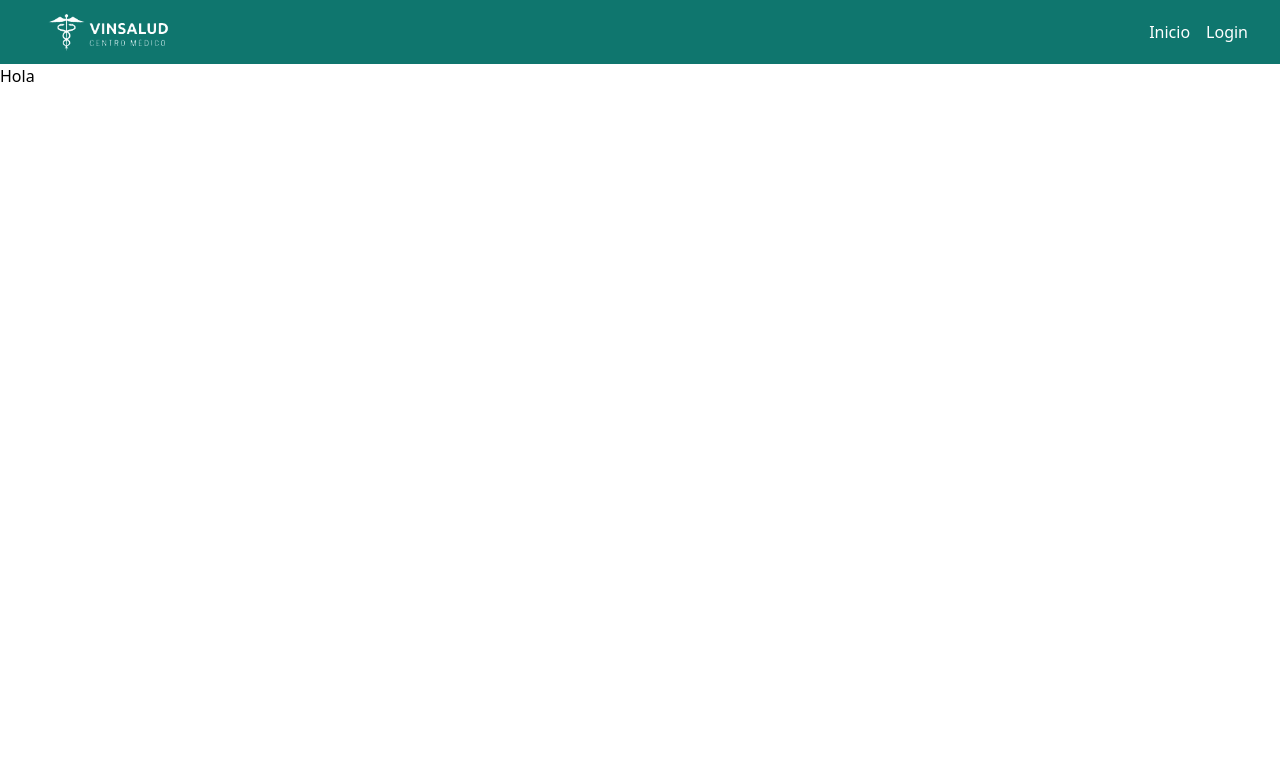
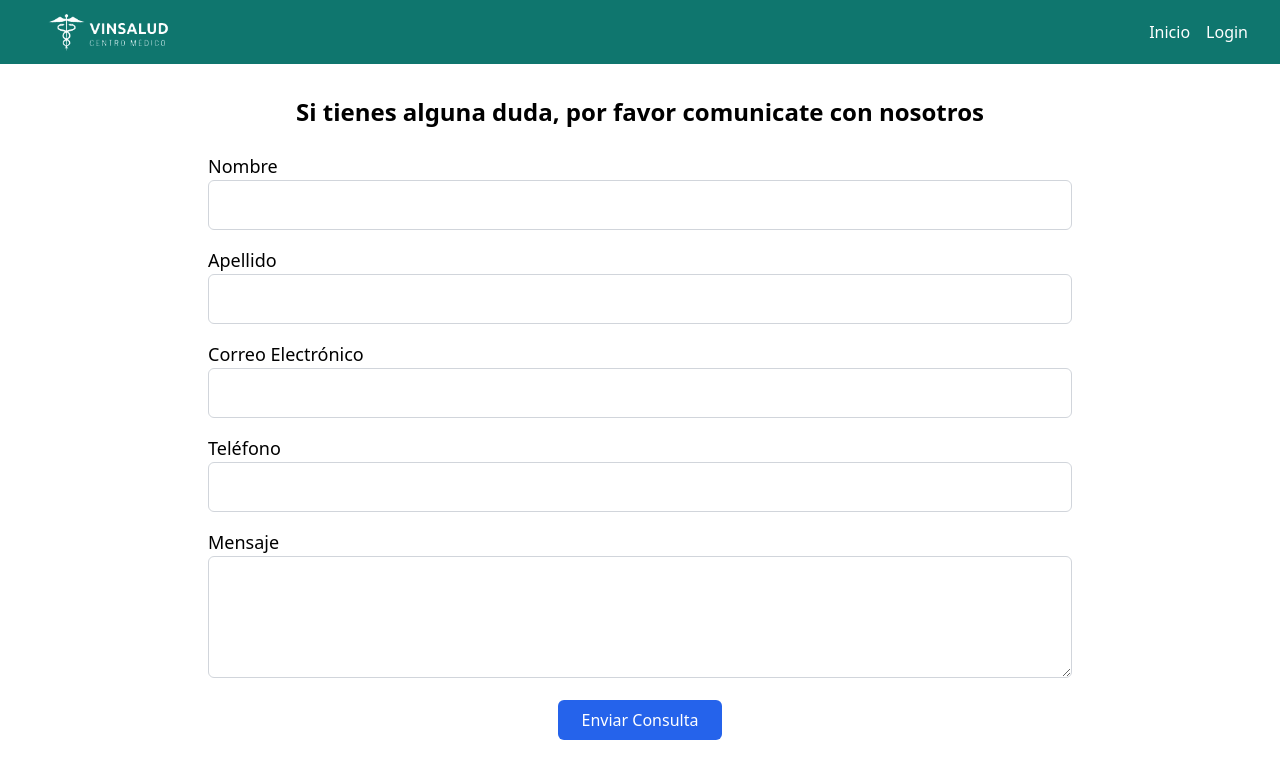
Before and after one commit to alexmillano/VinSalud, a Next.js app in the folder vinsalud/: page /Contacto in a window 1280 px wide. Shown: the top 778 px of the page. Built offline with nearby package versions, Linux system fonts and the light colour scheme.

Commit message:
Creacion de las paginas del paciente
Diseño de la pagina del paciente como contacto y ver turnos

```diff
--- /dev/null
+++ b/package.json
@@ -0,0 +1,5 @@
+{
+  "dependencies": {
+    "react-icons": "^5.3.0"
+  }
+}
--- a/vinsalud/src/app/Contacto/page.jsx
+++ b/vinsalud/src/app/Contacto/page.jsx
@@ -1,8 +1,121 @@
-import Image from "next/image";
-import React from "react";
+"use client";
+
+import React, { useState } from "react";
 
 export default function ContactoPage() {
+  const [formData, setFormData] = useState({
+    nombre: "",
+    apellido: "",
+    correo: "",
+    telefono: "",
+    mensaje: "",
+  });
+  const [enviado, setEnviado] = useState(false);
+
+  const handleChange = (e) => {
+    const { name, value } = e.target;
+    setFormData((prev) => ({
+      ...prev,
+      [name]: value,
+    }));
+  };
+
+  const handleSubmit = (e) => {
+    e.preventDefault();
+
+    if (formData.nombre && formData.apellido && formData.correo && formData.telefono && formData.mensaje) {
+      setEnviado(true);
+    } else {
+      alert("Por favor, completa todos los campos.");
+    }
+  };
+
   return (
-    <h1>Hola</h1>
+    <div className="max-w-4xl mx-auto mt-8 px-4">
+      <h2 className="text-2xl font-bold mb-6 text-center">Si tienes alguna duda, por favor comunicate con nosotros</h2>
+
+      {/* Si el formulario fue enviado, mostramos el mensaje de confirmación */}
+      {enviado ? (
+        <div className="flex flex-col items-center text-green-600">
+          <p className="text-lg font-semibold">¡Tu consulta ha sido enviada!</p>
+        </div>
+      ) : (
+        <form onSubmit={handleSubmit} className="space-y-4">
+          <div>
+            <label htmlFor="nombre" className="block text-lg font-medium">Nombre</label>
+            <input
+              type="text"
+              id="nombre"
+              name="nombre"
+              value={formData.nombre}
+              onChange={handleChange}
+              className="w-full p-3 border border-gray-300 rounded-md"
+              required
+            />
+          </div>
+
+          <div>
+            <label htmlFor="apellido" className="block text-lg font-medium">Apellido</label>
+            <input
+              type="text"
+              id="apellido"
+              name="apellido"
+              value={formData.apellido}
+              onChange={handleChange}
+              className="w-full p-3 border border-gray-300 rounded-md"
+              required
+            />
+          </div>
+
+          <div>
+            <label htmlFor="correo" className="block text-lg font-medium">Correo Electrónico</label>
+            <input
+              type="email"
+              id="correo"
+              name="correo"
+              value={formData.correo}
+              onChange={handleChange}
+              className="w-full p-3 border border-gray-300 rounded-md"
+              required
+            />
+          </div>
+
+          <div>
+            <label htmlFor="telefono" className="block text-lg font-medium">Teléfono</label>
+            <input
+              type="tel"
+              id="telefono"
+              name="telefono"
+              value={formData.telefono}
+              onChange={handleChange}
+              className="w-full p-3 border border-gray-300 rounded-md"
+              required
+            />
+          </div>
+
+          <div>
+            <label htmlFor="mensaje" className="block text-lg font-medium">Mensaje</label>
+            <textarea
+              id="mensaje"
+              name="mensaje"
+              value={formData.mensaje}
+              onChange={handleChange}
+              className="w-full p-3 border border-gray-300 rounded-md"
+              rows="4"
+              required
+            ></textarea>
+          </div>
+
+          <div className="flex justify-center">
+            <button
+              type="submit"
+              className="bg-blue-600 text-white px-6 py-2 rounded-md hover:bg-blue-700"
+            >
+              Enviar Consulta
+            </button>
+          </div>
+        </form>
+      )}
+    </div>
   );
 }
--- a/vinsalud/src/app/historial/page.jsx
+++ b/vinsalud/src/app/historial/page.jsx
@@ -11,18 +11,15 @@ const Historial = () => {
   const [pacienteSeleccionado, setPacienteSeleccionado] = useState(null);
   const [nota, setNota] = useState("");
 
-  // Seleccionar un paciente
   const seleccionarPaciente = (id) => {
     const paciente = pacientes.find((p) => p.id === id);
     setPacienteSeleccionado(paciente);
   };
 
-  // Manejar el cambio en el textarea
   const handleChange = (e) => {
     setNota(e.target.value);
   };
 
-  // Manejar el envío del formulario
   const handleSubmit = (e) => {
     e.preventDefault();
     if (nota.trim() && pacienteSeleccionado) {
--- /dev/null
+++ b/vinsalud/src/app/proximo-turno/page.jsx
@@ -0,0 +1,50 @@
+"use client";
+
+import React, { useState } from "react";
+
+export default function ProximosTurnosPage() {
+  const [turnos, setTurnos] = useState([
+    {
+      id: 1,
+      fecha: "2024-12-01",
+      hora: "09:00 AM",
+      doctor: "Dr. Juan Pérez",
+    },
+    {
+      id: 2,
+      fecha: "2024-12-03",
+      hora: "11:00 AM",
+      doctor: "Dra. Ana López",
+    },
+  ]);
+
+  return (
+    <div className="max-w-4xl mx-auto mt-8 px-4">
+      <h2 className="text-2xl font-bold mb-6 text-center">Próximos Turnos</h2>
+
+      {/* Si hay turnos programados, los mostramos */}
+      {turnos.length > 0 ? (
+        <div className="space-y-4">
+          {turnos.map((turno) => (
+            <div
+              key={turno.id}
+              className="bg-white shadow-md rounded-lg p-4 border border-gray-300"
+            >
+              <p className="text-lg font-medium">
+                <strong>Fecha:</strong> {turno.fecha}
+              </p>
+              <p className="text-lg font-medium">
+                <strong>Hora:</strong> {turno.hora}
+              </p>
+              <p className="text-lg font-medium">
+                <strong>Doctor:</strong> {turno.doctor}
+              </p>
+            </div>
+          ))}
+        </div>
+      ) : (
+        <p className="text-center text-gray-600">No tienes próximos turnos.</p>
+      )}
+    </div>
+  );
+}
```
Also changed, not shown: 1 other file (tests, documents, lock files or other folders).
